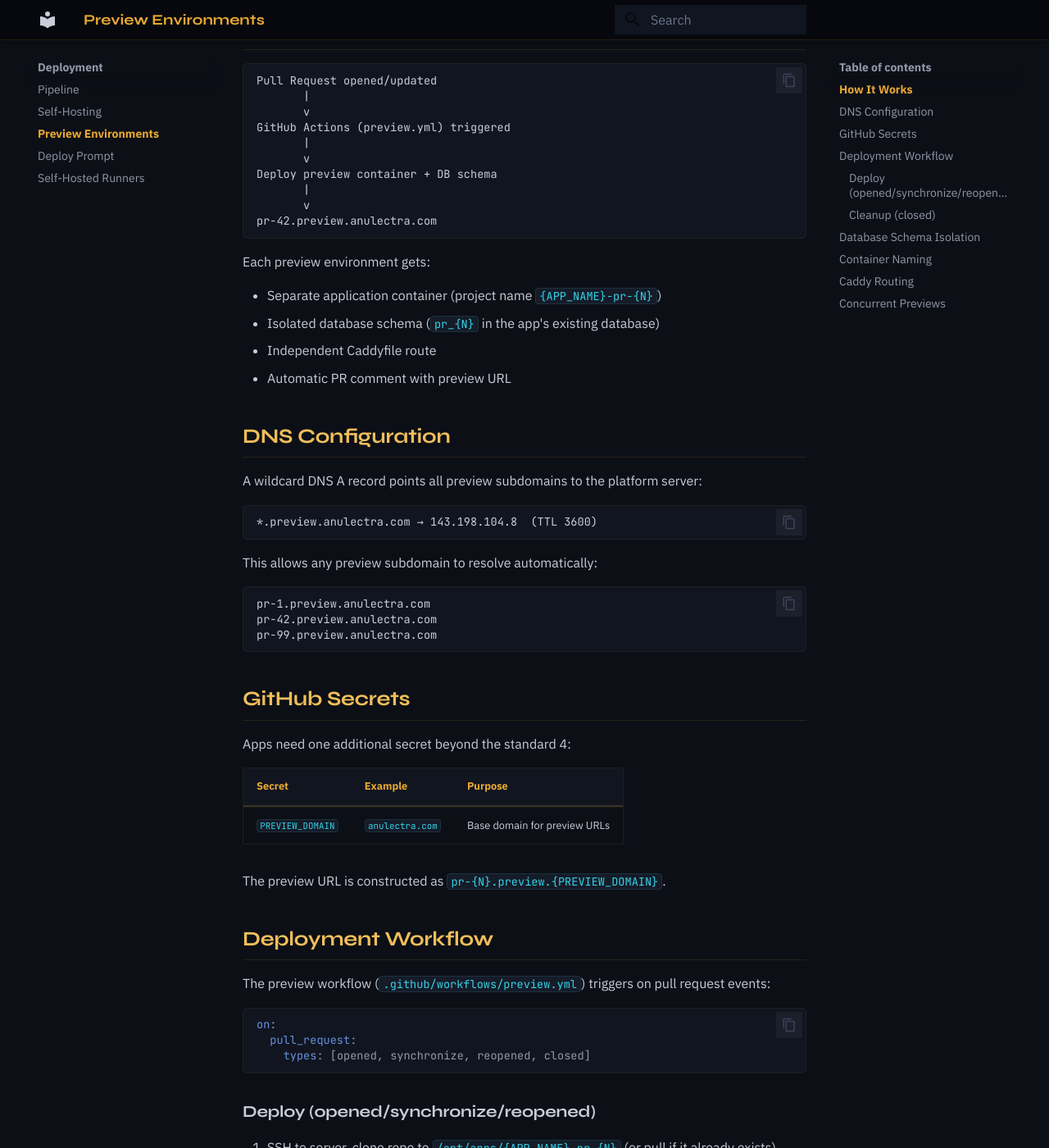
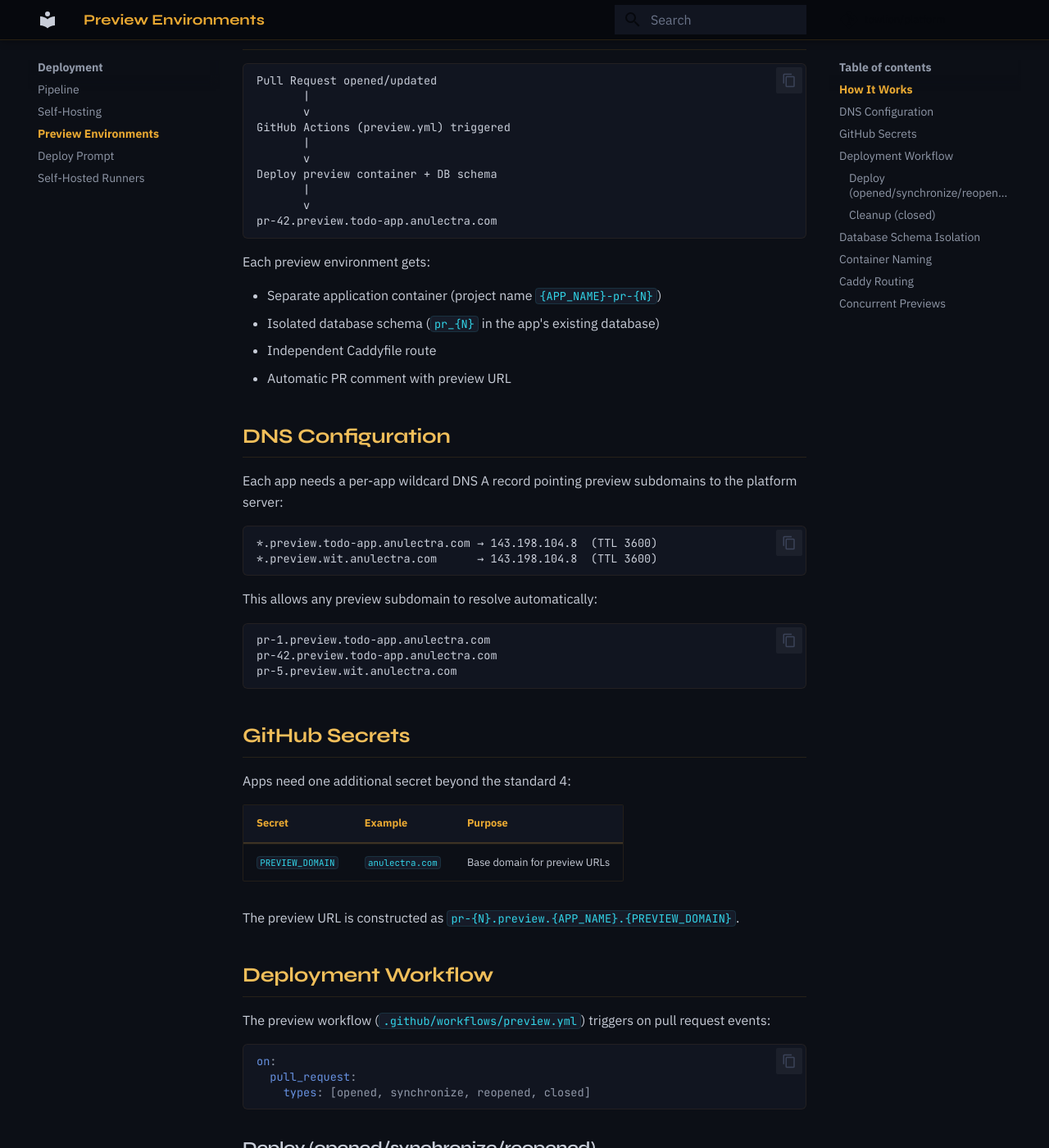
Before and after one commit to towlion/platform, an MkDocs documentation site: the page built from docs/preview-environments.md, in a window 1280 px wide and 1400 px high, scrolled down 303 px. Shown: the whole window at 82% size. Built offline with MkDocs 1.6.1 and Material for MkDocs 9.7.7, drawn with Linux system fonts in a browser that asks for light colours; comment, search, counter and statistics services are not loaded; some of the changed text lies outside the part shown.

Commit message:
docs: update preview URLs to per-app subdomain format
Preview environments now use pr-N.preview.<app>.<domain> instead of
pr-N.preview.<domain>, requiring a per-app wildcard DNS record.

Co-Authored-By: Claude Opus 4.6 (1M context) <noreply@anthropic.com>

````diff
--- a/docs/preview-environments.md
+++ b/docs/preview-environments.md
@@ -14,7 +14,7 @@ GitHub Actions (preview.yml) triggered
 Deploy preview container + DB schema
        |
        v
-pr-42.preview.anulectra.com
+pr-42.preview.todo-app.anulectra.com
 ```
 
 Each preview environment gets:
@@ -26,18 +26,19 @@ Each preview environment gets:
 
 ## DNS Configuration
 
-A wildcard DNS A record points all preview subdomains to the platform server:
+Each app needs a per-app wildcard DNS A record pointing preview subdomains to the platform server:
 
 ```
-*.preview.anulectra.com → 143.198.104.8  (TTL 3600)
+*.preview.todo-app.anulectra.com → 143.198.104.8  (TTL 3600)
+*.preview.wit.anulectra.com      → 143.198.104.8  (TTL 3600)
 ```
 
 This allows any preview subdomain to resolve automatically:
 
 ```
-pr-1.preview.anulectra.com
-pr-42.preview.anulectra.com
-pr-99.preview.anulectra.com
+pr-1.preview.todo-app.anulectra.com
+pr-42.preview.todo-app.anulectra.com
+pr-5.preview.wit.anulectra.com
 ```
 
 ## GitHub Secrets
@@ -48,7 +49,7 @@ Apps need one additional secret beyond the standard 4:
 |---|---|---|
 | `PREVIEW_DOMAIN` | `anulectra.com` | Base domain for preview URLs |
 
-The preview URL is constructed as `pr-{N}.preview.{PREVIEW_DOMAIN}`.
+The preview URL is constructed as `pr-{N}.preview.{APP_NAME}.{PREVIEW_DOMAIN}`.
 
 ## Deployment Workflow
 
@@ -109,7 +110,7 @@ todo-app-pr-42-celery-worker-1
 Each preview gets a Caddyfile at `/opt/platform/caddy-apps/{APP_NAME}-pr-{N}.caddy`:
 
 ```
-pr-42.preview.anulectra.com {
+pr-42.preview.todo-app.anulectra.com {
     reverse_proxy todo-app-pr-42-app-1:8000
 }
 ```
````
Also changed, not shown: docs/architecture.md (+1 -1 lines), docs/runbooks/add-new-app.md (+1 -1 lines), docs/runbooks/migrate-server.md (+1 -1 lines), docs/server-contract.md (+2 -2 lines), docs/troubleshooting.md (+2 -2 lines).
